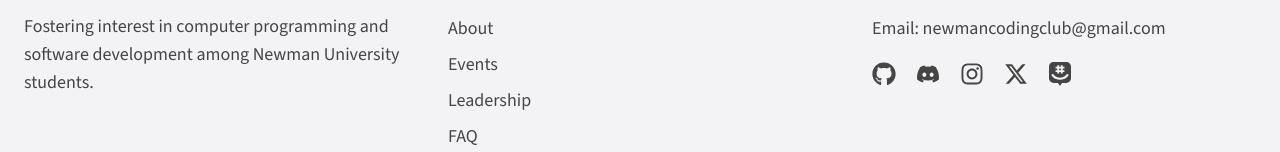
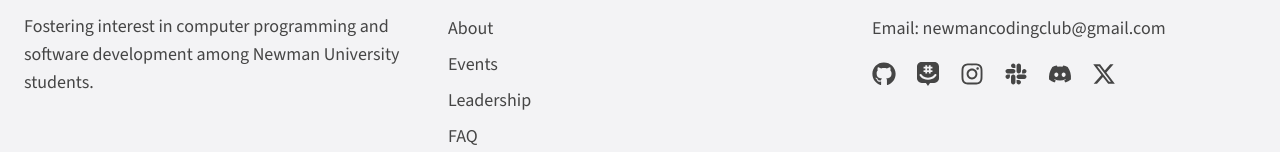
Before and after one commit to mrmorgan-i/newmancodingclub, a Next.js app: page / in a window 1280 px wide. Shown: the part 7129-7281 px from the top of the page. Built offline with nearby package versions, Linux system fonts and the light colour scheme; no server answers.

Commit message:
slack-add

```diff
--- a/src/data/footer.ts
+++ b/src/data/footer.ts
@@ -30,9 +30,10 @@ export const footerDetails: {
     telephone: '',
     socials: {
         github: 'https://github.com/newmancodingclub',
+        groupme: 'https://groupme.com/join_group/106407244/ylKLTabX',
+        instagram: 'https://www.instagram.com/newmancodingclub/',
+        slack: "https://join.slack.com/t/newman-coding-club/shared_invite/zt-32f7dfd3r-~ZoHuzue5NsycAC1Ll1B_Q",
         discord: 'https://discord.gg/b8whUeKn',
-        instagram: 'https://www.instagram.com/newmancodingclub/',
         x: 'https://x.com/nucodingclub',
-        groupme: 'https://groupme.com/join_group/106407244/ylKLTabX',
     }
 }
--- a/src/utils.tsx
+++ b/src/utils.tsx
@@ -1,4 +1,4 @@
-import { FaFacebook, FaGithub, FaInstagram, FaLinkedin, FaThreads, FaTwitter, FaXTwitter, FaYoutube, FaDiscord } from "react-icons/fa6";
+import { FaFacebook, FaGithub, FaInstagram, FaLinkedin, FaThreads, FaTwitter, FaXTwitter, FaYoutube, FaDiscord, FaSlack } from "react-icons/fa6";
 import { SiGroupme } from "react-icons/si";
 
 export const getPlatformIconByName = (platformName: string): JSX.Element | null => {
@@ -33,6 +33,9 @@ export const getPlatformIconByName = (platformName: string): JSX.Element | null
         case 'groupme': {
             return <SiGroupme size={24} className='min-w-fit' />;
         }
+        case 'slack': {
+            return <FaSlack size={24} className='min-w-fit' />;
+        }
         default:
             console.log('Platform name not supported, no icon is returned:', platformName);
             return null;
```
